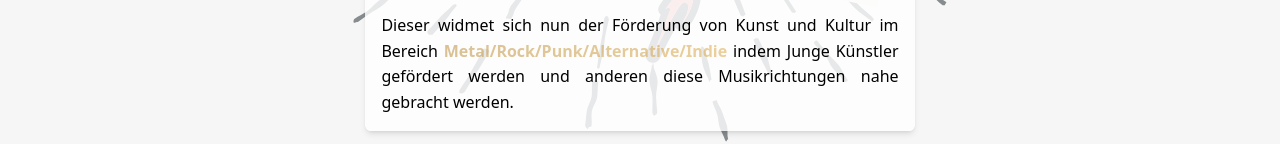
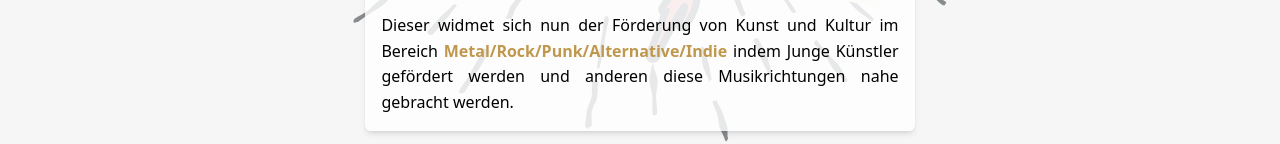
Before and after one commit to tobtrie/mett4all, an Astro site: page /about in a window 1280 px wide. Shown: the part 591-735 px from the top of the page. Built offline with nearby package versions, Linux system fonts and the light colour scheme; Astro itself is replaced by a stand-in of ours.

Commit message:
feat: remove gradient on strong text styling

```diff
--- a/src/pages/about.astro
+++ b/src/pages/about.astro
@@ -36,7 +36,7 @@ import Layout from "../layouts/Layout.astro"
         </p>
         <p>
             Dieser widmet sich nun der Förderung von Kunst und Kultur
-            im Bereich <strong class="text-gradient">Metal/Rock/Punk/Alternative/Indie</strong> indem Junge
+            im Bereich <strong>Metal/Rock/Punk/Alternative/Indie</strong> indem Junge
             Künstler gefördert werden und anderen diese Musikrichtungen
             nahe gebracht werden.
         </p>
@@ -52,4 +52,7 @@ import Layout from "../layouts/Layout.astro"
     p:last-child {
         margin-bottom: 0;
     }
+    strong {
+        color: var(--primary)
+    }
 </style>
```
